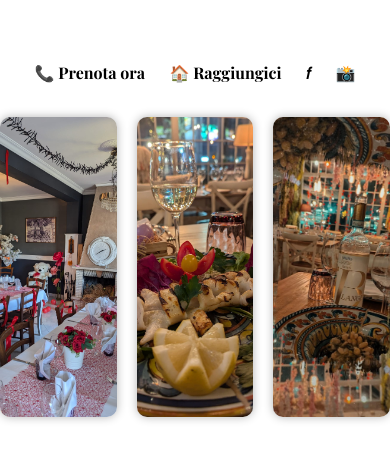
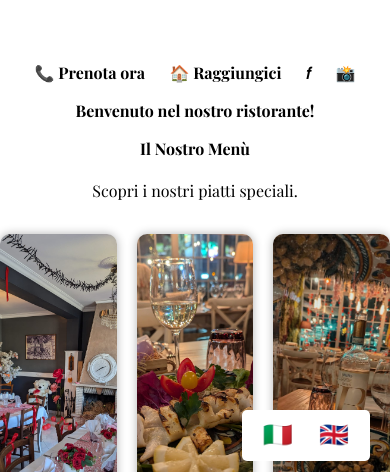
Before and after one commit to ritasaulino/saulino---ristorante, a plain HTML site: page index.html in a window 390 px wide. Shown: the part 363-835 px from the top of the page. Drawn offline with nearby package versions, Linux system fonts and the light colour scheme.

Commit message:
Fix bottoni traduzione e traduzione, layout navbar, miglioramenti responsive

```diff
--- a/index.html
+++ b/index.html
@@ -9,6 +9,7 @@
     <link rel="preconnect" href="https://fonts.gstatic.com" crossorigin>
     <link href="https://fonts.googleapis.com/css2?family=Allura&family=Playfair+Display:wght@400;700&display=swap" rel="stylesheet">
 </head>
+<script src="script.js"></script>
 <body>
 
     <header>
@@ -27,11 +28,22 @@
 
         <nav class="header-menu">
           <ul>
-              <li><a href="index.html">Home</a></li>
-              <li><a href="menu.html">Menu</a></li>
-              <li><a href="contatti.html">Contatti</a></li>
+              <li><a href="index.html" data-translate="home">Home</a></li>
+              <li><a href="menu.html" data-translate="menu">Menù</a></li>
+              <li><a href="contatti.html" data-translate="contact">Contatti</a></li>
           </ul>
       </nav>
+
+      <div class="language-switcher">
+        <button onclick="setLanguage('it')">🇮🇹</button>
+        <button onclick="setLanguage('en')">🇬🇧</button>
+      </div>
+
+      <!-- Contenuto della Pagina -->
+      <h1 data-translate="welcome">Benvenuto nel nostro ristorante!</h1>
+      <h2 data-translate="menu-title">Il Nostro Menù</h2>
+      <p data-translate="menu-desc">Scopri i nostri piatti speciali.</p>
+
     </header>
 
     <section class="galleria-container">
@@ -64,8 +76,10 @@
       </script>
 
     <section class="home-intro">
-        <p class="intro-quote" style="font-family: 'Allura', cursive;">“Ogni piatto racconta una storia fatta di passione, tradizione e creatività. Da Saulino, ogni boccone è un viaggio sensoriale unico.”</p>
-        <p class="intro-description">Dal 1992, Saulino Ristorante e Pizzeria è sinonimo di qualità e accoglienza nel cuore della provincia di Napoli. La nostra filosofia si basa sull'utilizzo di ingredienti freschi e genuini, selezionati con cura e lavorati con maestria dai nostri chef. Che si tratti delle nostre celebri pizze artigianali o dei raffinati piatti di mare e terra, ogni portata rappresenta un omaggio alla tradizione culinaria partenopea, reinterpretata con estro e originalità per soddisfare anche i palati più esigenti.</p>
+        <p class="intro-quote" data-translate="intro-quote">“Ogni piatto racconta una storia fatta di passione, tradizione e creatività. Da Saulino, ogni boccone è un viaggio sensoriale unico.”</p>
+        <p class="intro-description" data-translate="intro-description">Dal 1992, Saulino Ristorante e Pizzeria è sinonimo di qualità e accoglienza nel cuore della provincia di Napoli. La nostra filosofia si basa sull'utilizzo di ingredienti freschi e genuini, selezionati con cura e lavorati con maestria dai nostri chef. Che si tratti delle nostre celebri pizze artigianali o dei raffinati piatti di mare e terra, ogni portata rappresenta un omaggio alla tradizione culinaria partenopea, reinterpretata con estro e originalità per soddisfare anche i palati più esigenti.
+
+        </p>
     </section>
 
     <footer>
--- /dev/null
+++ b/script.js
@@ -0,0 +1,59 @@
+window.onload = function () {
+    let language = localStorage.getItem("language") || "it"; // Lingua predefinita: Italiano
+    setLanguage(language);
+};
+
+// Funzione per cambiare lingua e salvare la scelta
+function setLanguage(lang) {
+    localStorage.setItem("language", lang); // Salva la lingua selezionata
+    translatePage(lang);
+}
+
+// Dizionario delle traduzioni (corretto, senza duplicazioni)
+const translations = {
+    "it": {
+        "home": "Home",
+        "menu": "Menù",
+        "contact": "Contatti",
+        "contact-title": "Contattaci",
+        "contact-desc": "Siamo qui per aiutarti! Contattaci per prenotazioni o informazioni.",
+        "phone": "Telefono:",
+        "email": "Email:",
+        "address": "Indirizzo:",
+        "welcome": "Benvenuto nel nostro ristorante!",
+        "intro-quote": "“Ogni piatto racconta una storia fatta di passione, tradizione e creatività. Da Saulino, ogni boccone è un viaggio sensoriale unico.”",
+        "intro-description": `Dal 1992, Saulino Ristorante e Pizzeria è sinonimo di qualità e accoglienza nel cuore della provincia di Napoli.
+        La nostra filosofia si basa sull'utilizzo di ingredienti freschi e genuini, selezionati con cura e lavorati con maestria dai nostri chef.
+        Che si tratti delle nostre celebri pizze artigianali o dei raffinati piatti di mare e terra, ogni portata rappresenta un omaggio alla tradizione culinaria partenopea,
+        reinterpretata con estro e originalità per soddisfare anche i palati più esigenti.`
+    },
+
+    "en": {
+        "home": "Home",
+        "menu": "Menu",
+        "contact": "Contacts",
+        "contact-title": "Contact Us",
+        "contact-desc": "We are here to help! Contact us for reservations or information.",
+        "phone": "Phone:",
+        "email": "Email:",
+        "address": "Address:",
+        "welcome": "Welcome to our restaurant!",
+        "menu-title": "Our Menu",
+        "menu-desc": "Discover our special dishes.",
+        "intro-quote": "“Every dish tells a story of passion, tradition, and creativity. At Saulino, every bite is a unique sensory journey.”",
+        "intro-description": `Since 1992, Saulino Ristorante and Pizzeria has been synonymous with quality and hospitality in the heart of the Naples province.
+Our philosophy is based on the use of fresh and genuine ingredients, carefully selected and masterfully prepared by our chefs.
+Whether it’s our renowned artisanal pizzas or our refined seafood and meat dishes, each course is a tribute to Neapolitan culinary tradition,
+reinterpreted with creativity and originality to satisfy even the most discerning palates.`
+}
+};
+
+// Funzione per tradurre la pagina
+function translatePage(lang) {
+    document.querySelectorAll("[data-translate]").forEach(element => {
+        let key = element.getAttribute("data-translate");
+        if (translations[lang] && translations[lang][key]) {
+            element.innerHTML = translations[lang][key]; // Usa innerHTML per evitare problemi di formattazione
+        }
+    });
+}
--- a/styles-new.css
+++ b/styles-new.css
@@ -243,7 +243,7 @@ body {
 }
 
 .intro-description {
-    font-family: 'Playfair Display', serif;
+    font-family: 'Playfair Display', serif; /* Usa il font corretto */
     font-size: 1.1rem;
     line-height: 1.8;
     color: #555;
@@ -400,3 +400,31 @@ body {
     font-weight: bold;
     padding: 10px 15px;
 }
+
+.language-switcher {
+    position: fixed;
+    top: 80px;  /* Assicura che non sia sotto la navbar */
+    right: 20px;
+    z-index: 1000;
+    background: white;  /* Sfondo bianco per evitare sovrapposizioni */
+    padding: 5px;
+    border-radius: 5px;
+}
+
+.language-switcher button {
+    background: none;
+    border: none;
+    font-size: 24px;
+    cursor: pointer;
+    margin: 0 5px;
+}
+
+/* 🔹 Su schermi piccoli, spostiamo i bottoni in basso a destra */
+@media (max-width: 768px) {
+    .language-switcher {
+        top: auto;
+        bottom: 20px;
+        right: 20px;
+        padding: 10px;
+    }
+}
```
Also changed, not shown: contatti.html (+11 -1 lines), menu.html (+8 -1 lines).
